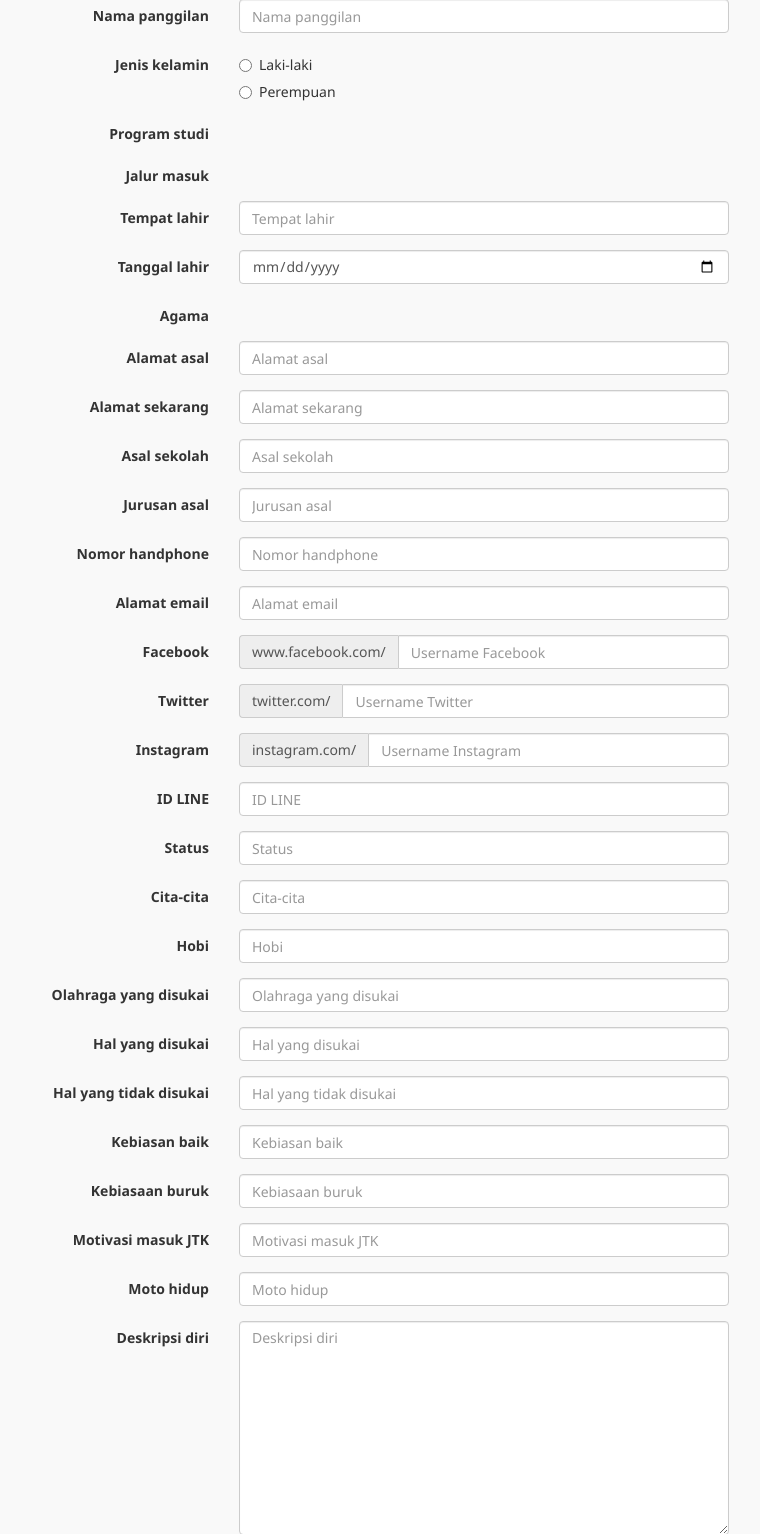
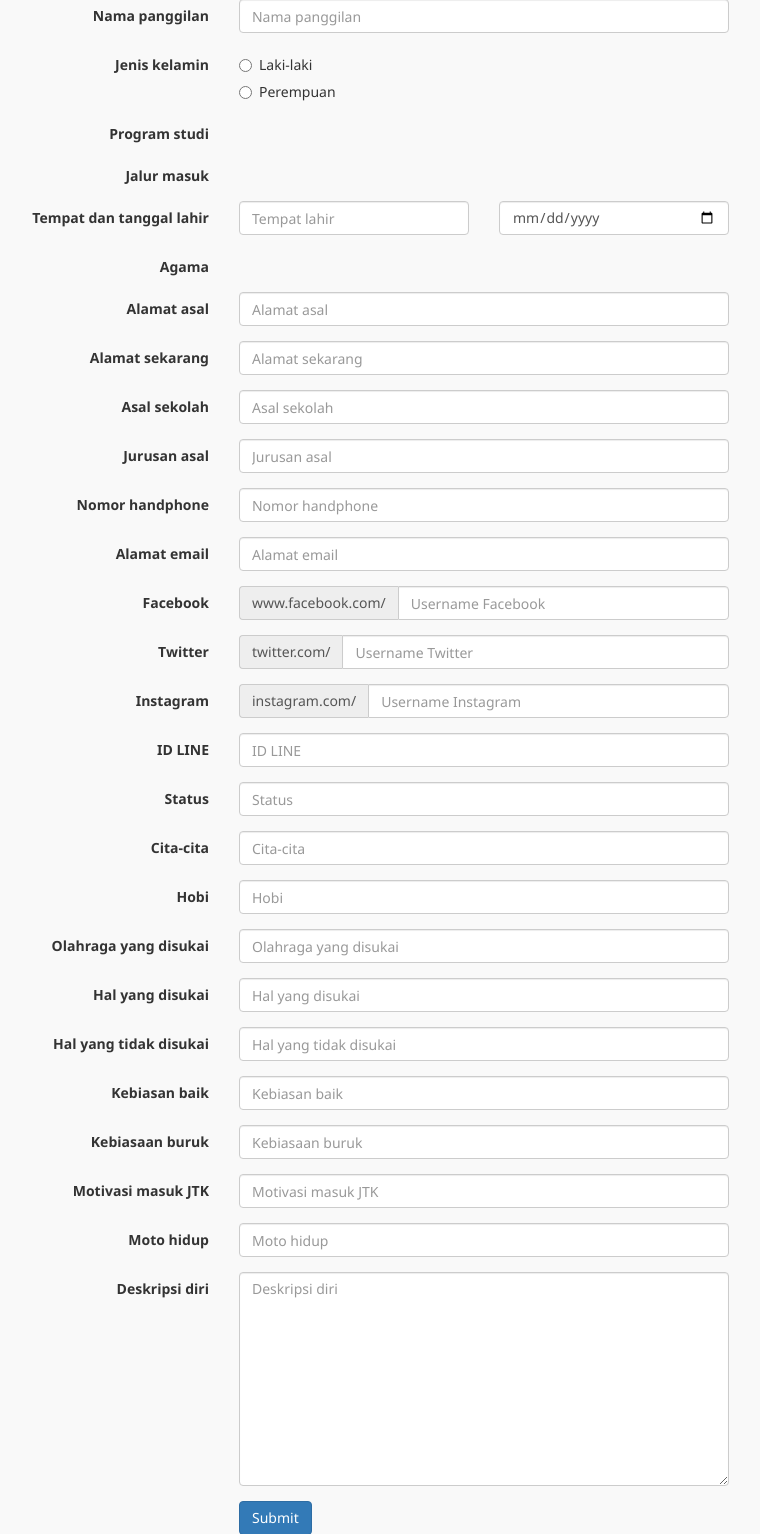
Before and after one commit to ArdianR/PendataanMahasiswaBaru-v1, a CodeIgniter app: page /database/ in a window 1280 px wide. Shown: the part 391-1925 px from the top of the page, without its empty margins (286-1046 px from the left). Run offline with CodeIgniter, Linux system fonts and the light colour scheme; data that the repository does not hold is empty; some libraries are stand-ins or nearby versions.

Commit message:
Date and place of birth input in one line

```diff
--- a/application/views/Mahasiswa/index.php
+++ b/application/views/Mahasiswa/index.php
@@ -112,19 +112,15 @@ $attrInput = array_merge($attrInputNotRequired, array('required' => ''));
 				</div>
 
 				<div class="form-group">
-					<?php echo form_label('Tempat lahir', 'inputTempatLahir', $attrLabel); ?>
-					<div class="col-md-8">
+					<?php echo form_label('Tempat dan tanggal lahir', 'inputTempatLahir', $attrLabel); ?>
+					<div class="col-md-4">
 						<?php echo form_input(array_merge($attrInput, array(
 								'id' => 'inputTempatLahir',
 								'name' => 'tempat_lahir',
 								'placeholder' => 'Tempat lahir'
 							))); ?>
 					</div>
-				</div>
-
-				<div class="form-group">
-					<?php echo form_label('Tanggal lahir', 'inputTanggalLahir', $attrLabel); ?>
-					<div class="col-md-8">
+					<div class="col-md-4">
 						<?php echo form_input(array_merge($attrInput, array(
 								'id' => 'inputTanggalLahir',
 								'name' => 'tanggal_lahir',
```
